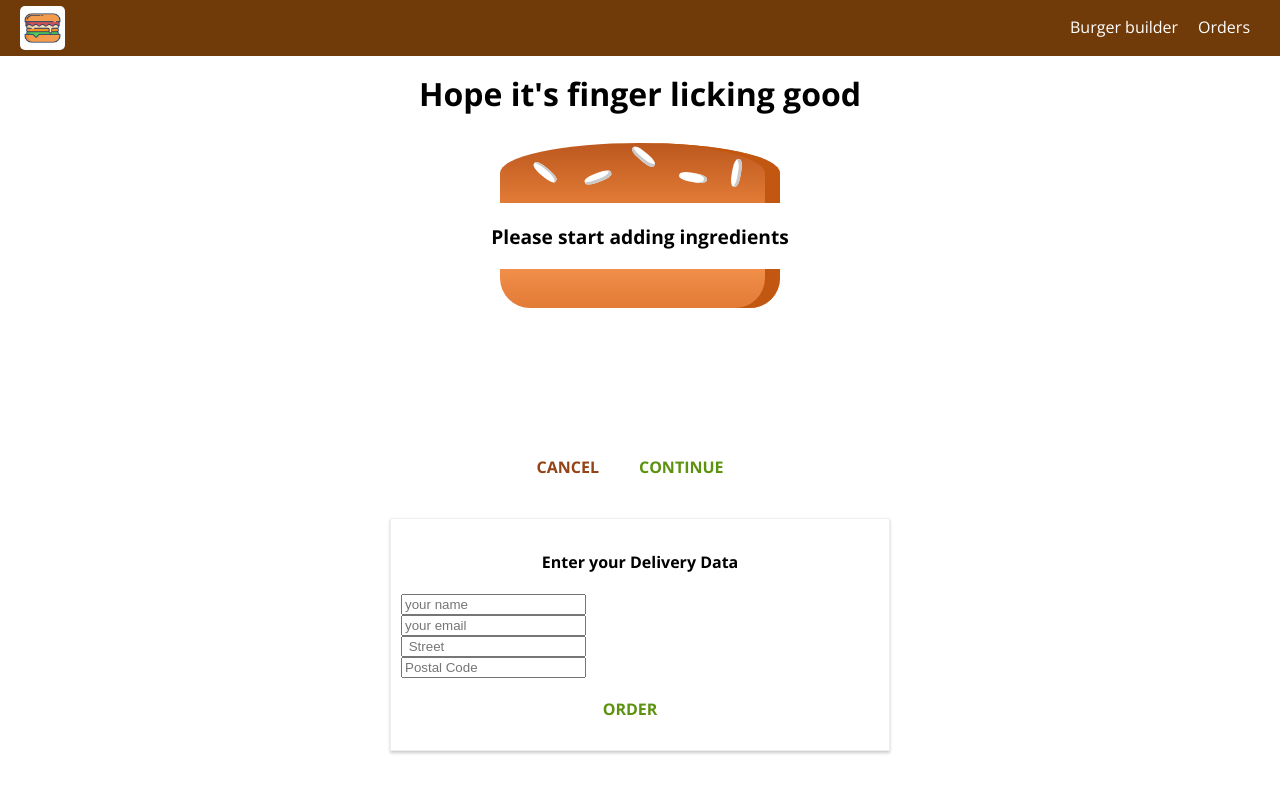
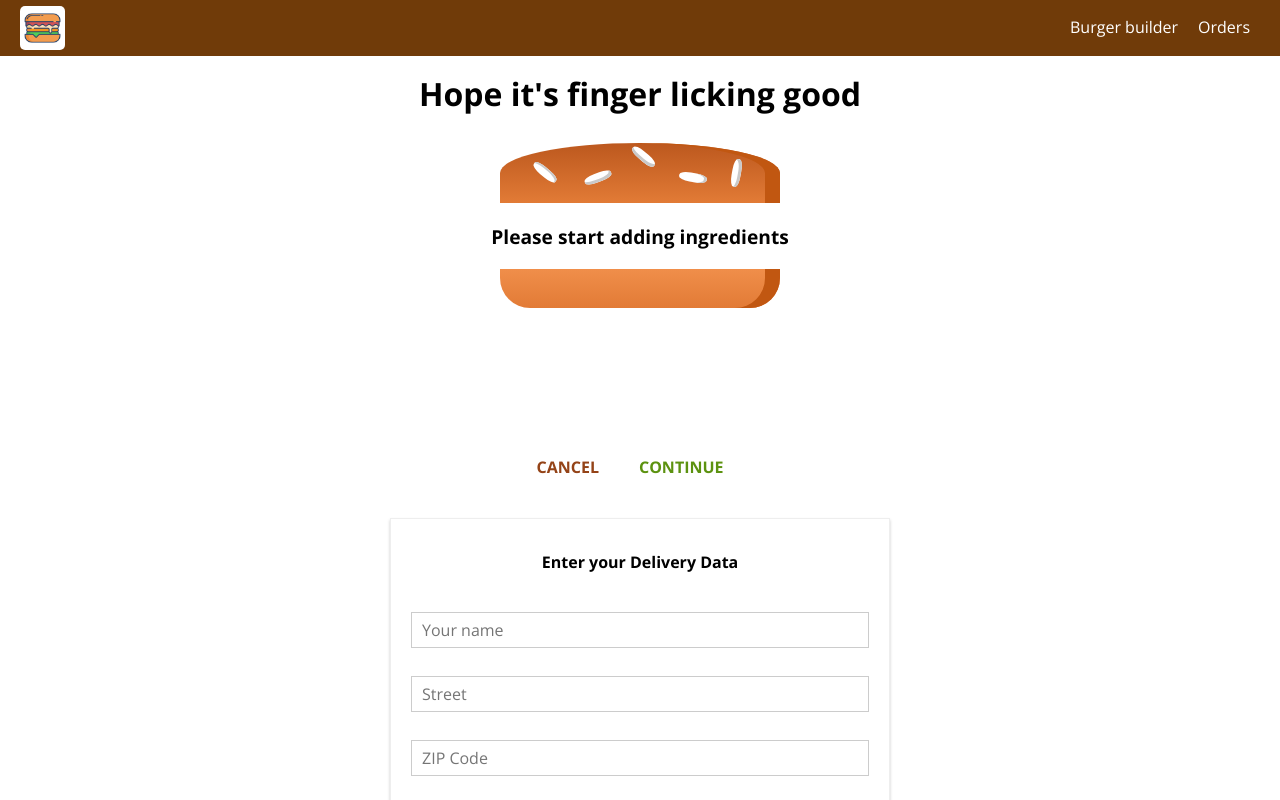
Before and after one commit to anupmaharzn/React-Burger-builder-ExampleProject, a React (Create React App) app: page /checkout in a window 1280 px wide. Both pictures are taken after a click on the button "CONTINUE". Shown: the top 800 px of the page. Built offline with nearby package versions, Linux system fonts and the light colour scheme.

Commit message:
form and form validation

```diff
--- a/src/components/UI/Button/Button.js
+++ b/src/components/UI/Button/Button.js
@@ -2,7 +2,8 @@ import React from 'react';
 import styles from "./Button.module.css"
 const button = (props) => (
     <button className={[styles.Button, styles[props.btnType]].join(' ')}
-        onClick={props.clicked}>{props.children}</button>
+        onClick={props.clicked}
+        disabled={props.disabled}>{props.children}</button>
 );
 
 export default button;
--- a/src/components/UI/Button/Button.module.css
+++ b/src/components/UI/Button/Button.module.css
@@ -14,7 +14,10 @@
   margin-left: 0;
   padding-left: 0;
 }
-
+.Button:disabled {
+  color: #ccc;
+  cursor: not-allowed;
+}
 .Success {
   color: #5c9210;
 }
--- /dev/null
+++ b/src/components/UI/Input/input.js
@@ -0,0 +1,51 @@
+import React from "react";
+
+import styles from './input.module.css';
+const input = (props) => {
+    let inputElement = null;
+    const inputStyles = [styles.InputElement];
+
+    if (props.invalid && props.shouldValidate && props.touched) {
+        inputStyles.push(styles.Invalid);
+    }
+    switch (props.elementType) {
+        case ('input'):
+            inputElement = <input
+                className={inputStyles.join(' ')}
+                {...props.elementConfig}
+                value={props.value} onChange={props.changed} />;
+            break;
+        case ('textarea'):
+            inputElement = <textarea
+                className={inputStyles.join(' ')}
+                {...props.elementConfig}
+                value={props.value} onChange={props.changed} />;
+            break;
+        case ('select'):
+            inputElement = <select
+                className={inputStyles.join(' ')}
+                value={props.value}
+                onChange={props.changed}>
+                {props.elementConfig.options.map(option => (
+                    <option key={option.value} value={option.value} >
+                        {option.displayValue}
+                    </option>
+                ))};
+            </select>
+            break;
+        default:
+            inputElement = <input
+                className={inputStyles.join(' ')}
+                {...props.elementConfig}
+                value={props.value} onChange={props.changed} />
+    }
+    return (
+        <div className={styles.Input}>
+            <label className={styles.Label}>{props.label}</label>
+            {inputElement}
+        </div>
+    );
+};
+
+
+export default input;
--- /dev/null
+++ b/src/components/UI/Input/input.module.css
@@ -0,0 +1,30 @@
+.Input {
+  width: 100%;
+  padding: 10px;
+  box-sizing: border-box;
+}
+
+.Label {
+  font-weight: bold;
+  display: block;
+  margin-bottom: 8px;
+}
+
+.InputElement {
+  outline: none;
+  border: 1px solid #ccc;
+  background-color: white;
+  font: inherit;
+  padding: 6px 10px;
+  display: block;
+  width: 100%;
+  box-sizing: border-box;
+}
+.InputElement:focus {
+  outline: none;
+  background-color: #ccc;
+}
+.Invalid {
+  border:1px solid red;
+  background-color: #fda49a;
+}
--- a/src/containers/Checkout/ContactData/ContactData.js
+++ b/src/containers/Checkout/ContactData/ContactData.js
@@ -3,20 +3,150 @@ import Button from '../../../components/UI/Button/Button';
 import axios from '../../../axios-order';
 import styles from './ContactData.module.css';
 import Spinner from '../../../components/UI/Spinner/Spinner';
+import Input from '../../../components/UI/Input/input';
 class ContactData extends Component {
     state = {
-        name: '',
-        email: '',
-        address: {
-            street: '',
-            district: ''
+        orderForm: {
+
+            name: {
+                elementType: 'input',
+                elementConfig: {
+                    type: 'text',
+                    placeholder: 'Your name'
+                },
+                value: '',
+                validation: {
+                    required: true
+                },
+                valid: false,
+                touched: false
+            },
+            street: {
+                elementType: 'input',
+                elementConfig: {
+                    type: 'text',
+                    placeholder: 'Street'
+                },
+                value: '',
+                validation: {
+                    required: true,
+
+                },
+                valid: false,
+                touched: false
+
+            },
+            zipCode: {
+                elementType: 'input',
+                elementConfig: {
+                    type: 'text',
+                    placeholder: 'ZIP Code'
+                },
+                value: '',
+                validation: {
+                    required: true,
+                    minLength: 5,
+                    maxLength: 5
+                },
+                valid: false,
+                touched: false
+            },
+            district: {
+                elementType: 'input',
+                elementConfig: {
+                    type: 'text',
+                    placeholder: 'district'
+                },
+                value: '',
+                validation: {
+                    required: true
+                },
+                valid: false,
+                touched: false
+            },
+            email: {
+                elementType: 'input',
+                elementConfig: {
+                    type: 'email',
+                    placeholder: 'Email'
+                },
+                value: '',
+                validation: {
+                    required: true
+                },
+                valid: false,
+                touched: false
+            },
+            deliveryMethod: {
+                elementType: 'select',
+                elementConfig: {
+                    options: [{
+                        value: 'fastest',
+                        displayValue: 'Fastest'
+                    },
+                    {
+                        value: 'cheapest',
+                        displayValue: 'Cheapest'
+                    }
+                    ]
+                },
+                value: 'Fastest',
+                validation: {},
+                valid: true
+            },
         },
+        formIsvalid: false,
+
         loading: false
 
     }
+
+    //return true or false
+    checkValidity(value, rules) {
+        let isValid = false;
+        if (rules.required) {
+            isValid = value.trim() !== ' ' && isValid;
+        }
+        if (rules.minLength) {
+            isValid = value.length >= rules.minLength && isValid;
+        }
+        if (rules.maxLength) {
+            isValid = value.length <= rules.maxLength && isValid;
+        }
+        return isValid;
+    }
+    inputChangedHandler = (event, inputidentifier) => {
+        //console.log(event.target.value);
+        const updatedOrderForm = {
+            ...this.state.orderForm
+        };
+        const updatedformElement = { ...updatedOrderForm[inputidentifier] }
+
+        updatedformElement.value = event.target.value;
+        updatedformElement.valid = this.checkValidity(updatedformElement.value, updatedformElement.validation);
+
+
+        updatedformElement.touched = true;
+        updatedOrderForm[inputidentifier] = updatedformElement;
+
+        let formIsvalid = true;
+
+        for (let inputidentifier in updatedOrderForm) {
+            formIsvalid = updatedOrderForm[inputidentifier] && formIsvalid;
+        }
+        this.setState({
+            orderForm: updatedOrderForm,
+            formIsvalid: formIsvalid
+        })
+    };
+
     orderHandler = (event) => {
         //sending request of form element stop garna we need this
         event.preventDefault();
+        const formData = {};
+        for (let formElementIdentifier in this.state.orderForm) {
+            formData[formElementIdentifier] = this.state.orderForm[formElementIdentifier].value; //key:value
+        }
         this.setState({
             loading: true
         })
@@ -24,16 +154,8 @@ class ContactData extends Component {
             ingredients: this.props.ingredients,
             //inreal app price is calculated in backend coz user can manipulated the data noted:
             price: this.props.price,
-            customer: {
-                name: "Anup Maharjan",
-                address: {
-                    street: "test123",
-                    district: 'lalittest'
-                },
-                email: 'test123@gmail.com'
-            },
-            deliveryMethod: 'fastest'
-        };
+            orderData: formData
+        }
         axios.post('/orders.json', order)
             .then(response => {
                 this.setState({
@@ -49,14 +171,35 @@ class ContactData extends Component {
             });
 
     }
+
+
+
+
     render() {
+        const fromElementArray = [];
+        for (let key in this.state.orderForm) {
+            fromElementArray.push({
+                id: key,
+                config: this.state.orderForm[key]
+            });
+        }
+
         let form = (
-            <form>
-                <input type='text' name='name' placeholder='your name' />
-                <input type='email' name='email' placeholder='your email' />
-                <input type='text' name='street' placeholder=' Street' />
-                <input type='text' name='district' placeholder='Postal Code' />
-                <Button btnType="Success" clicked={this.orderHandler}>ORDER</Button>
+            <form onSubmit={this.orderHandler}>
+
+                {fromElementArray.map(fromElement => (
+                    <Input
+                        key={fromElement.id}
+                        elementType={fromElement.config.elementType}
+                        elementConfig={fromElement.config.elementConfig}
+                        value={fromElement.config.value}
+                        invalid={!fromElement.config.valid}
+                        shouldValidate={fromElement.config.validation}
+                        touched={fromElement.config.touched}
+                        changed={(event) => this.inputChangedHandler(event, fromElement.id)}
+                    />
+                ))}
+                <Button btnType="Success" disabled={!this.state.formIsvalid}>ORDER</Button>
             </form>
         );
         if (this.state.loading) {
```
